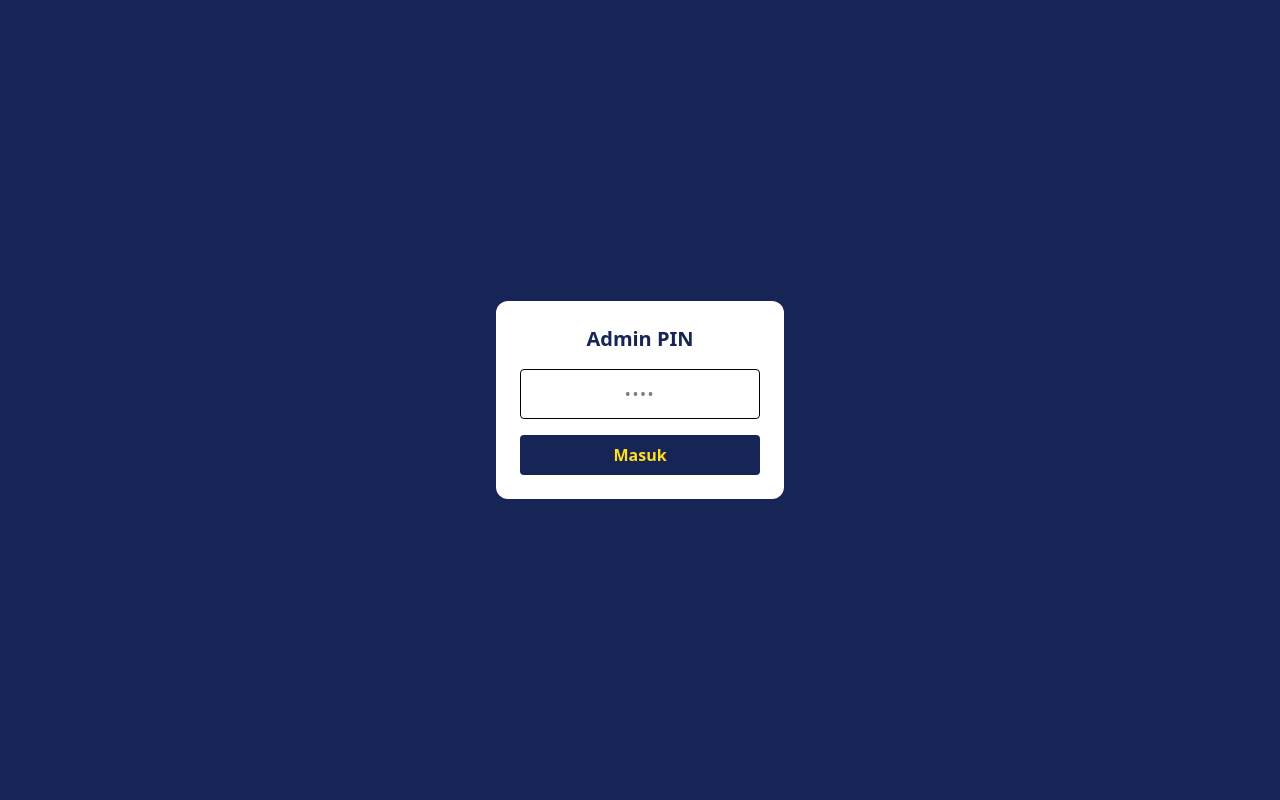
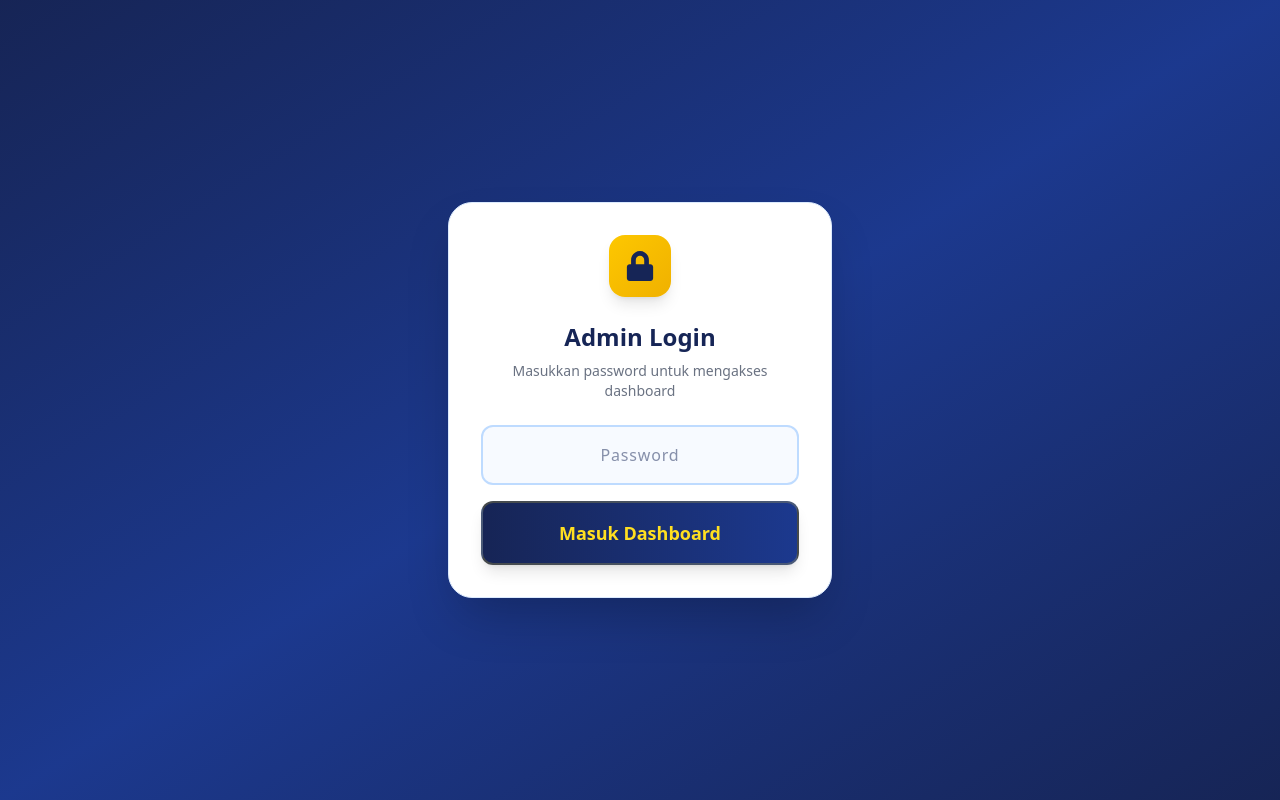
Before and after one commit to itxquestgf/regist-visitor, a React (Vite) app: page /admin in a window 1280 px wide. Built offline with nearby package versions, Linux system fonts and the light colour scheme; no server answers.

Commit message:
repair date setting anda icon whatsapp

```diff
--- a/src/pages/AdminDashboard.jsx
+++ b/src/pages/AdminDashboard.jsx
@@ -242,6 +242,9 @@ export default function AdminDashboard() {
               <h2 className="text-2xl font-bold text-yellow-300">
                 {date}
               </h2>
+              <span className="ml-2 bg-yellow-400 text-blue-950 px-3 py-1 rounded-full text-xs font-black shadow-sm">
+                {items.length} Rombongan (PIC)
+              </span>
             </div>
 
             <button
@@ -253,7 +256,7 @@ export default function AdminDashboard() {
           </div>
 
           <div className="grid gap-4 sm:grid-cols-2 lg:grid-cols-3">
-            {items.map(d => (
+            {items.map((d, index) => (
               <div
                 key={d.id}
                 className="bg-white text-blue-950 p-5 rounded-2xl shadow-xl border-l-4 border-yellow-400 relative overflow-hidden group"
@@ -271,10 +274,10 @@ export default function AdminDashboard() {
                   <p className="text-xs font-bold text-blue-600 mb-2 uppercase tracking-wide">Daftar Peserta ({d.participants.length})</p>
                   <ul className="space-y-1">
                     {d.participants.map((p, i) => (
-                      <li key={i} className="flex items-center gap-2 text-sm font-medium">
-                        <FaCircle className="text-[6px] text-blue-400" />
-                        <span className={i === 0 ? "font-bold text-blue-900" : ""}>
-                          {p.name} {i === 0 && "(PIC)"}
+                      <li key={i} className="flex items-start gap-2 text-sm font-medium">
+                        <span className="font-bold text-blue-500 w-4 shrink-0">{i + 1}.</span>
+                        <span className={i === 0 ? "font-bold text-blue-900" : "text-gray-700"}>
+                          {p.name} {i === 0 && <span className="text-blue-500 ml-1">(PIC)</span>}
                         </span>
                       </li>
                     ))}
--- a/src/pages/AdminLogin.jsx
+++ b/src/pages/AdminLogin.jsx
@@ -1,54 +1,125 @@
-import { useState } from "react";
+import { useState, useEffect } from "react";
 import { useNavigate } from "react-router-dom";
-import { db } from "../firebase";
-import { ref, get } from "firebase/database";
+import { FaLock, FaExclamationTriangle } from "react-icons/fa";
 
 export default function AdminLogin() {
-  const [pin, setPin] = useState("");
+  const [password, setPassword] = useState("");
+  const [error, setError] = useState("");
+  const [cooldown, setCooldown] = useState(0); // Sisa detik cooldown
   const navigate = useNavigate();
 
-  async function submit() {
-    if (pin.length !== 4) return alert("PIN harus 4 digit");
+  // Load cooldown state
+  useEffect(() => {
+    const checkCooldown = () => {
+      const cooldownUntil = localStorage.getItem("admin_cooldown_until");
+      if (cooldownUntil) {
+        const remaining = Math.ceil((Number(cooldownUntil) - Date.now()) / 1000);
+        if (remaining > 0) {
+          setCooldown(remaining);
+        } else {
+          setCooldown(0);
+          localStorage.removeItem("admin_cooldown_until");
+          localStorage.removeItem("admin_failed_attempts");
+        }
+      }
+    };
 
-    try {
-      const snap = await get(ref(db, `admins/${pin}`));
-      if (!snap.exists()) return alert("PIN salah");
+    checkCooldown();
+    const interval = setInterval(checkCooldown, 1000);
+    return () => clearInterval(interval);
+  }, []);
 
-      // Simpan session sederhana (misal di localStorage)
-      localStorage.setItem("admin_pin", pin);
+  function submit() {
+    setError("");
 
+    if (cooldown > 0) {
+      setError(`Tunggu ${Math.ceil(cooldown / 60)} menit lagi`);
+      return;
+    }
+
+    if (!password) {
+      setError("Password tidak boleh kosong");
+      return;
+    }
+
+    if (password === "chocolatos!23") {
+      // SUCCESS
+      localStorage.setItem("admin_pin", "logged_in");
+      localStorage.removeItem("admin_failed_attempts");
+      localStorage.removeItem("admin_cooldown_until");
       navigate("/admin/dashboard");
-    } catch (err) {
-      console.error(err);
-      alert("Terjadi error, coba lagi");
+    } else {
+      // FAILED
+      let attempts = Number(localStorage.getItem("admin_failed_attempts") || 0);
+      attempts += 1;
+
+      if (attempts >= 5) {
+        // Trigger cooldown 5 menit
+        const until = Date.now() + 5 * 60 * 1000;
+        localStorage.setItem("admin_cooldown_until", until);
+        localStorage.setItem("admin_failed_attempts", attempts);
+        setCooldown(5 * 60);
+        setError("Login terkunci selama 5 menit");
+      } else {
+        localStorage.setItem("admin_failed_attempts", attempts);
+        setError(`Password salah. Sisa percobaan: ${5 - attempts}`);
+      }
     }
   }
 
   return (
-    <div className="min-h-screen bg-blue-950 flex items-center justify-center">
-      <div className="bg-white p-6 rounded-xl w-72 space-y-4">
-        <h1 className="text-xl font-bold text-center text-blue-950">
-          Admin PIN
+    <div className="min-h-screen bg-gradient-to-br from-blue-950 via-blue-900 to-blue-950 flex items-center justify-center p-4">
+      <div className="bg-white p-8 rounded-3xl shadow-2xl w-full max-w-sm border border-blue-100">
+        <div className="flex justify-center mb-6">
+          <div className="p-4 bg-gradient-to-br from-yellow-400 to-yellow-500 rounded-2xl shadow-lg">
+            <FaLock className="text-3xl text-blue-950" />
+          </div>
+        </div>
+
+        <h1 className="text-2xl font-bold text-center text-blue-950 mb-2">
+          Admin Login
         </h1>
+        <p className="text-center text-gray-500 text-sm mb-6">
+          Masukkan password untuk mengakses dashboard
+        </p>
 
+        {error && (
+          <div className="mb-4 bg-red-50 border-l-4 border-red-500 text-red-700 p-3 rounded-lg text-sm font-semibold flex items-center gap-2">
+            <FaExclamationTriangle className="shrink-0" />
+            <span>{error}</span>
+          </div>
+        )}
+
+        <div className="space-y-4">
           <input
             type="password"
-          inputMode="numeric"
-          maxLength={4}
-          className="w-full p-3 text-center tracking-widest border rounded"
-          placeholder="••••"
-          value={pin}
-          onChange={e =>
-            setPin(e.target.value.replace(/\D/g, ""))
-          }
+            className={`w-full p-4 text-center tracking-wider border-2 rounded-xl focus:outline-none transition-colors ${
+              cooldown > 0
+                ? "bg-gray-100 border-gray-300 text-gray-400 cursor-not-allowed"
+                : "border-blue-200 focus:border-blue-500 bg-blue-50/50 text-blue-950"
+            }`}
+            placeholder="Password"
+            value={password}
+            onChange={e => setPassword(e.target.value)}
+            disabled={cooldown > 0}
+            onKeyDown={e => e.key === "Enter" && submit()}
           />
 
           <button
             onClick={submit}
-          className="w-full bg-blue-950 text-yellow-300 py-2 rounded font-bold"
+            disabled={cooldown > 0}
+            className={`w-full py-4 rounded-xl font-bold text-lg transition-all shadow-lg
+              ${cooldown > 0
+                ? "bg-gray-400 text-gray-200 cursor-not-allowed shadow-none"
+                : "bg-gradient-to-r from-blue-950 to-blue-900 text-yellow-300 hover:from-blue-900 hover:to-blue-800 active:scale-[0.98] border-2 border-yellow-300/20"
+              }
+            `}
           >
-          Masuk
+            {cooldown > 0
+              ? `Terkunci (${Math.floor(cooldown / 60)}:${String(cooldown % 60).padStart(2, '0')})`
+              : "Masuk Dashboard"}
           </button>
+        </div>
       </div>
     </div>
   );
--- a/src/pages/BatchForm.jsx
+++ b/src/pages/BatchForm.jsx
@@ -75,7 +75,7 @@ function GroupForm({ date, batch, group, used }) {
   const remaining = capacity - used;
 
   const [count, setCount] = useState(1);
-  const [names, setNames] = useState([""]);
+  const [picName, setPicName] = useState("");
   const [phone, setPhone] = useState("");
 
   // FEEDBACK STATE
@@ -100,8 +100,8 @@ function GroupForm({ date, batch, group, used }) {
     setError("");
     setSuccess(false);
 
-    if (names.length !== count || names.some(n => !n.trim())) {
-      setError("Nama peserta belum lengkap");
+    if (!picName.trim()) {
+      setError("Nama PIC (Pemimpin) wajib diisi");
       return;
     }
 
@@ -116,15 +116,15 @@ function GroupForm({ date, batch, group, used }) {
       group,
       count,
       pic_phone: phone,
-      participants: names.map((n, i) => ({
-        name: n,
+      participants: Array.from({ length: count }).map((_, i) => ({
+        name: i === 0 ? picName : `Anggota ${i}`,
         is_pic: i === 0,
       })),
       createdAt: Date.now(),
     });
 
     setSuccess(true);
-    setNames([""]);
+    setPicName("");
     setPhone("");
     setCount(1);
   }
@@ -195,9 +195,7 @@ function GroupForm({ date, batch, group, used }) {
           disabled={isFull}
           value={count}
           onChange={e => {
-            const v = Number(e.target.value);
-            setCount(v);
-            setNames(Array(v).fill(""));
+            setCount(Number(e.target.value));
           }}
           className={`
             w-full p-4 rounded-xl border-2 border-blue-200
@@ -219,22 +217,17 @@ function GroupForm({ date, batch, group, used }) {
         </select>
       </div>
 
-      {/* NAMA PESERTA */}
+      {/* NAMA PIC */}
       <div className="space-y-3">
         <label className="block text-sm font-semibold text-blue-700 mb-2">
-          Data Peserta
+          Nama Lengkap PIC (Pemimpin)
         </label>
-        {names.map((n, i) => (
-          <div key={i} className="relative">
+        <div className="relative">
           <input
             disabled={isFull}
-              value={n}
-              placeholder={isFull ? "-" : (i === 0 ? "Nama PIC (Pemimpin)" : `Nama Peserta ${i + 1}`)}
-              onChange={e => {
-                const copy = [...names];
-                copy[i] = e.target.value;
-                setNames(copy);
-              }}
+            value={picName}
+            placeholder={isFull ? "-" : "Masukkan nama ketua rombongan"}
+            onChange={e => setPicName(e.target.value)}
             className={`
               w-full p-4 rounded-xl border-2 border-blue-200
               bg-white text-blue-950 placeholder-blue-400
@@ -243,13 +236,10 @@ function GroupForm({ date, batch, group, used }) {
               ${isFull ? 'opacity-50 cursor-not-allowed bg-gray-50' : 'hover:border-blue-300'}
             `}
           />
-            {i === 0 && (
           <span className="absolute right-3 top-1/2 -translate-y-1/2 text-xs font-semibold text-blue-500 bg-blue-50 px-2 py-1 rounded-lg">
             PIC
           </span>
-            )}
         </div>
-        ))}
       </div>
 
       {/* WA */}
```
Lines whose indentation alone changed are shown as unchanged.
